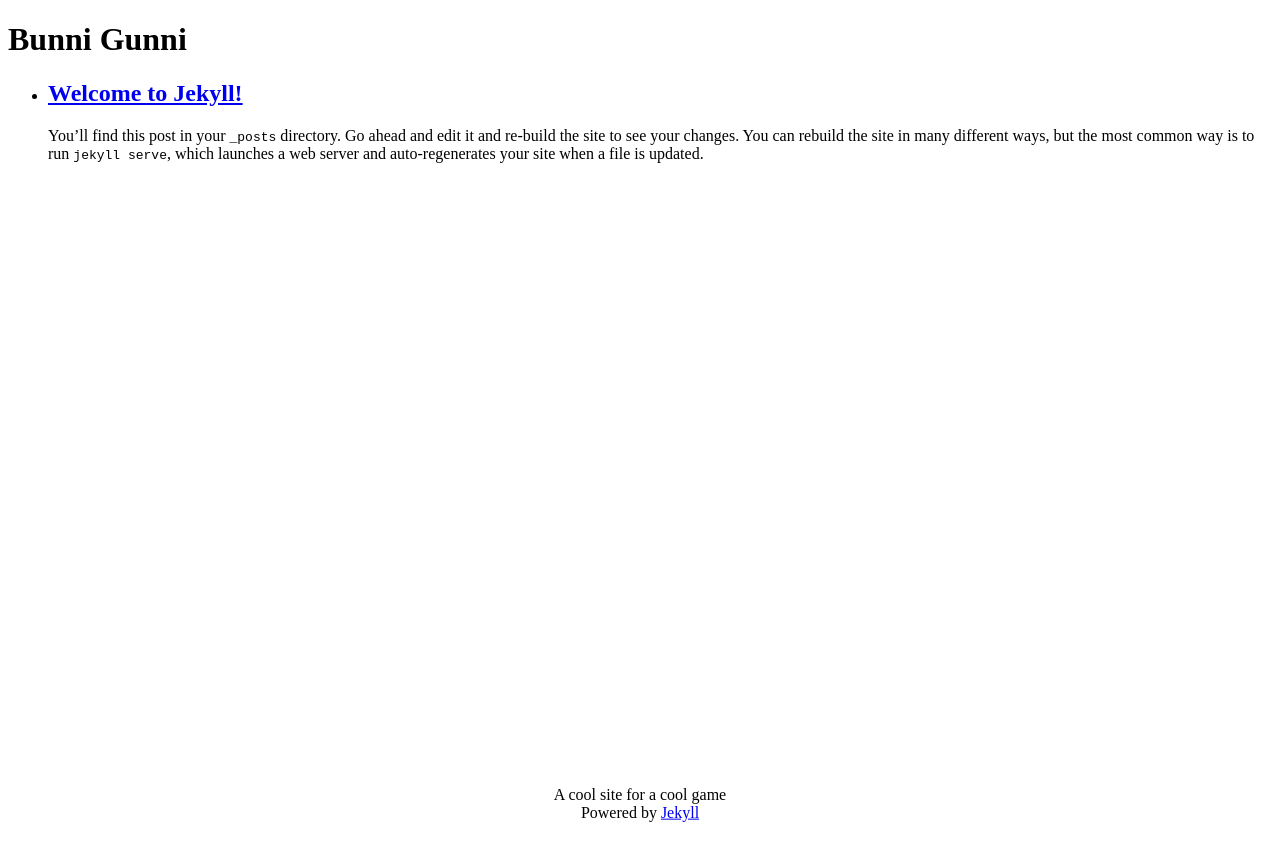
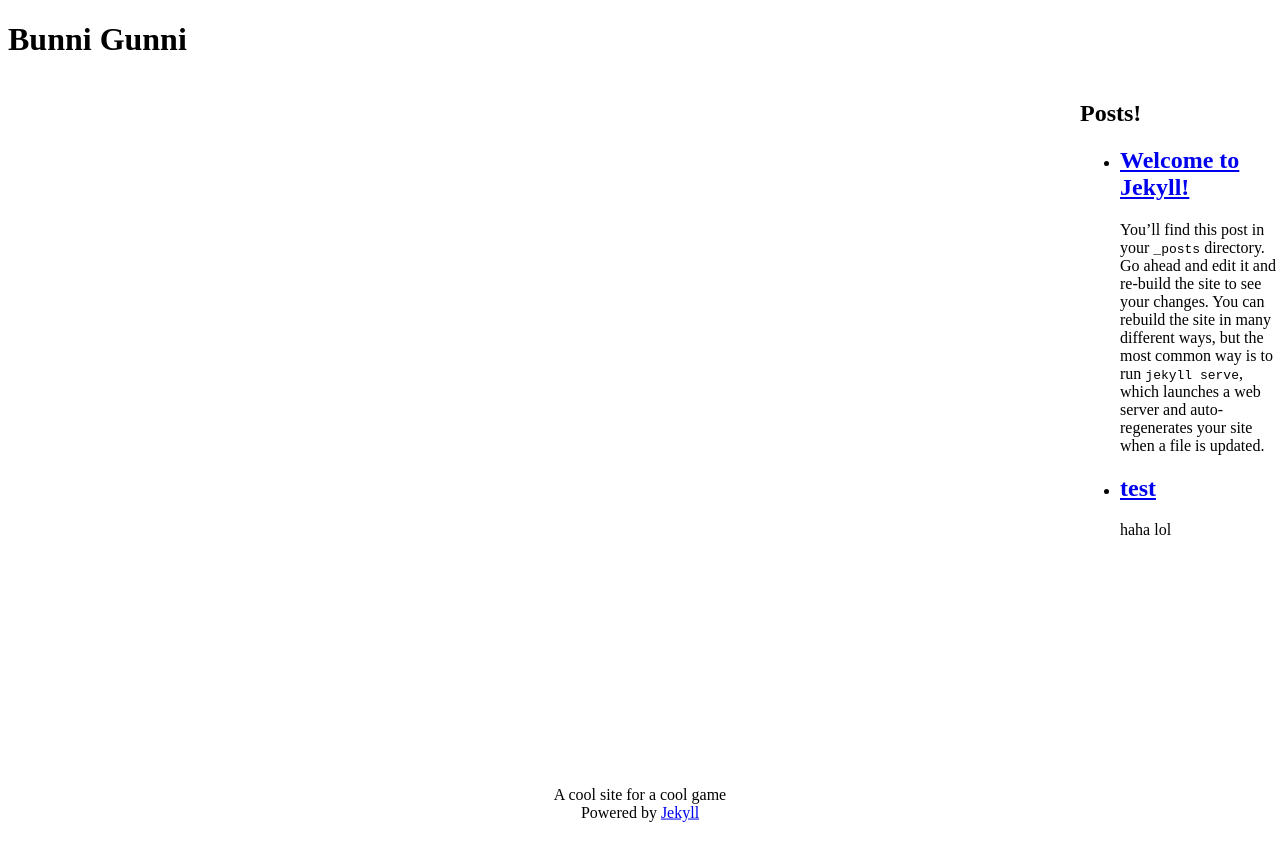
Before and after one commit to GearToward/bunnigunni.game, a Jekyll site: the page built from index.html, in a window 1280 px wide. Shown: the top 861 px of the page. Built offline with Jekyll 4.4.1, drawn with Linux system fonts in a browser that asks for light colours.

Commit message:
second commit

```diff
--- /dev/null
+++ b/_posts/2022-12-23-lo.md
@@ -0,0 +1,7 @@
+---
+layout: post
+title: "test"
+
+---
+
+haha lol
--- a/index.html
+++ b/index.html
@@ -3,6 +3,7 @@ layout: default
 title: Kiyoshi
 ---
 <div id="Post-section">
+  <h2> Posts! </h2>
   <ul>
     {% for post in site.posts %}
         <li>
--- a/style.css
+++ b/style.css
@@ -13,3 +13,8 @@ body {
 #Main-header {
 
 }
+
+#Post-section {
+  position: fixed;
+  left: 120vh;
+}
```
